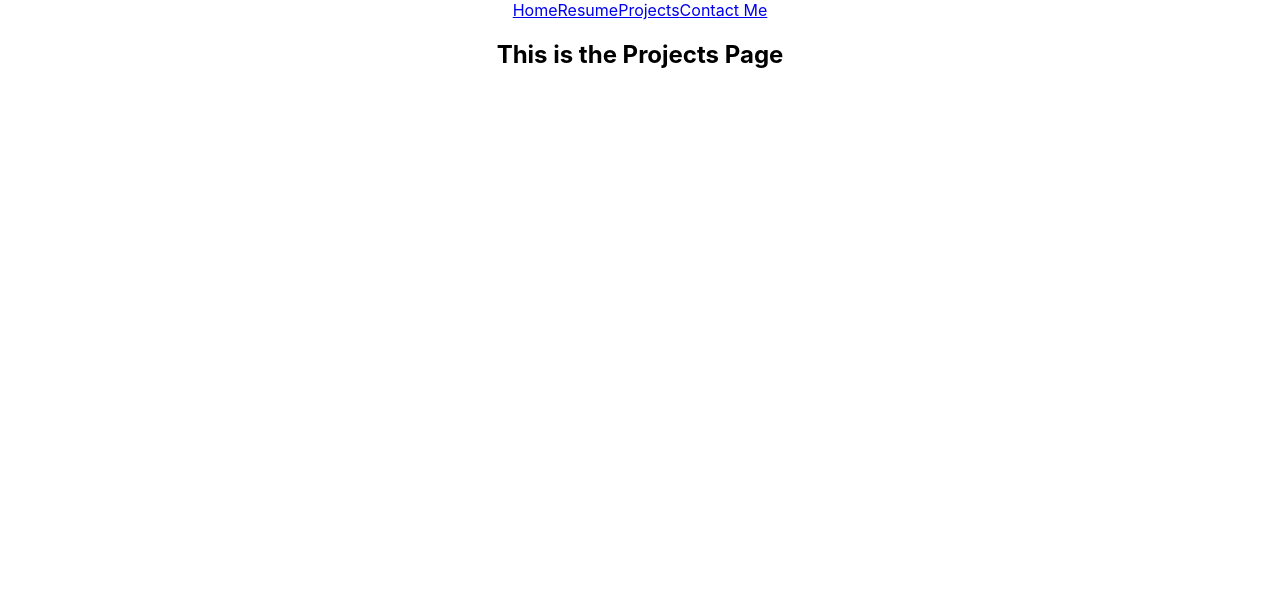
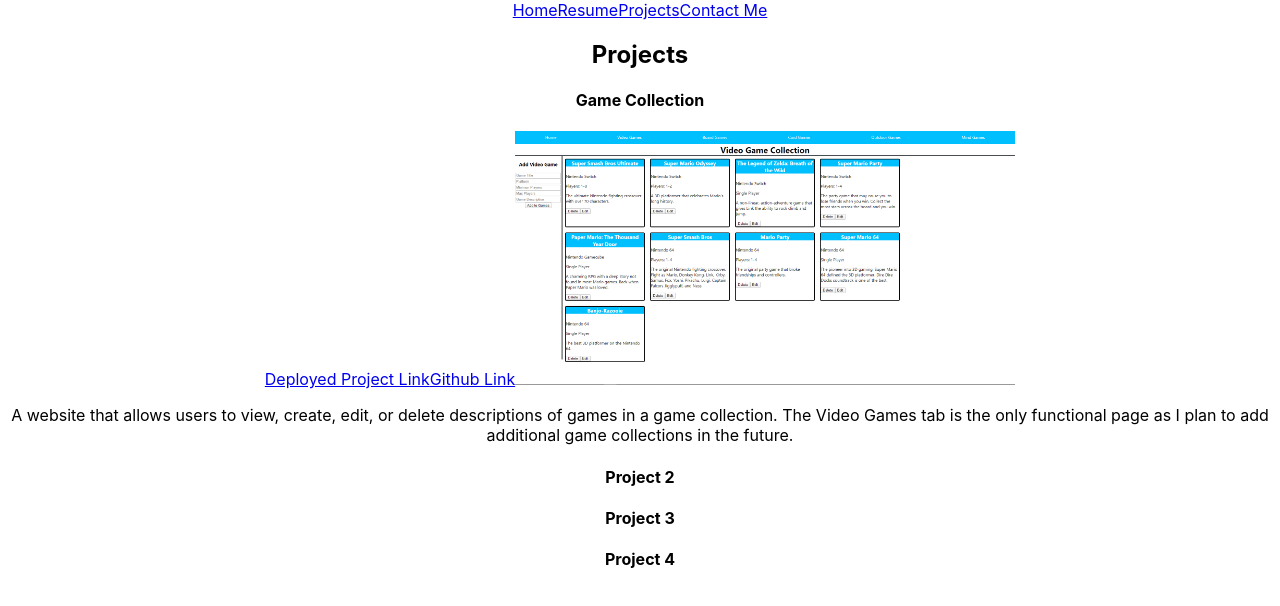
Before and after one commit to jpeavler/Portfolio-Mk2, a React (Create React App) app: page /Projects in a window 1280 px wide. Shown: the top 606 px of the page. Built offline with nearby package versions, Linux system fonts and the light colour scheme.

Commit message:
added content to Projects page

```diff
--- a/src/components/Projects.js
+++ b/src/components/Projects.js
@@ -5,7 +5,28 @@ const Projects = () =>{
     return(
         <>
             <NavBar/>
-            <h2>This is the Projects Page</h2>
+            <h2>Projects</h2>
+            <div className="projects">
+                <div className='project'>
+                    <h4>Game Collection</h4>
+                    <a href="https://game-collection-jpeavler2.herokuapp.com/">Deployed Project Link</a>
+                    <a href="https://github.com/jpeavler/video-games-api">Github Link</a>
+                    <img src="/assets/gameCollectionProject.png" alt="Game Collection Project" width="500px"/> {/*TODO: Transfer width to CSS */}
+                    <p>
+                    A website that allows users to view, create, edit, or delete descriptions of games in a game collection. The Video Games tab is
+                    the only functional page as I plan to add additional game collections in the future.
+                    </p>
+                </div>
+                <div className='project'>
+                    <h4>Project 2</h4>
+                </div>
+                <div className='project'>
+                    <h4>Project 3</h4>
+                </div>
+                <div className='project'>
+                    <h4>Project 4</h4>
+                </div>
+            </div>
         </>
     )
 }
```
Also changed, not shown: public/assets/gameCollectionProject.png (added).
